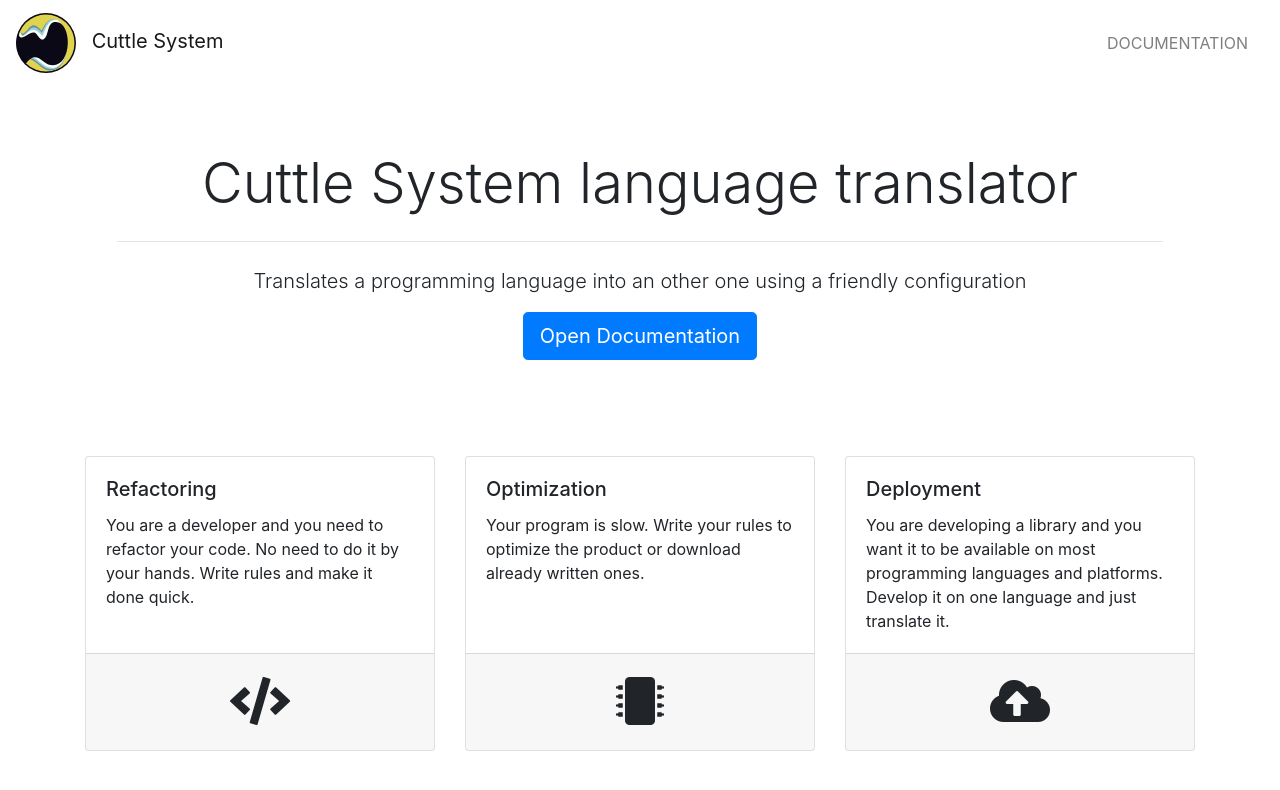
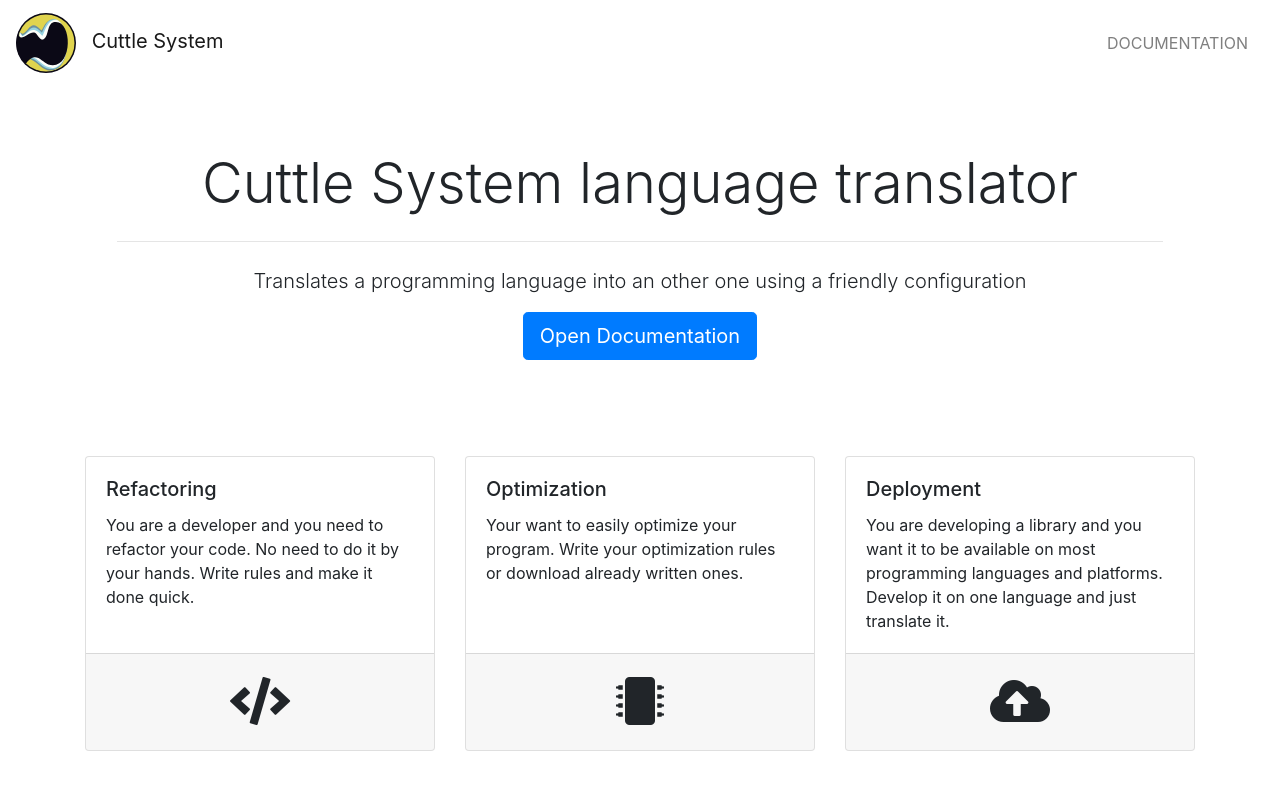
Before and after one commit to cuttle-system/cuttle-system.github.io, a Jekyll site: the page built from index.html, in a window 1280 px wide. Shown: the top 790 px of the page. Built offline with Jekyll 4.4.1, drawn with Linux system fonts in a browser that asks for light colours; nearby versions of some CDN libraries.

Commit message:
update cards contents

```diff
--- a/index.html
+++ b/index.html
@@ -27,7 +27,7 @@ layout: application
             <div class="card">
                 <div class="card-body">
                     <h5 class="card-title">Optimization</h5>
-                    <p class="card-text">Your program is slow. Write your rules to optimize the product or download already written ones.</p>
+                    <p class="card-text">Your want to easily optimize your program. Write your optimization rules or download already written ones.</p>
                 </div>
                 <div class="card-footer">
                     <div class="card-icon mb-0">
```
